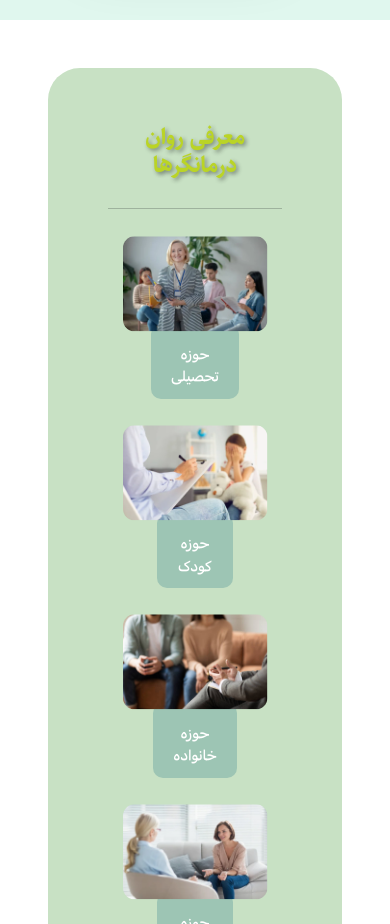
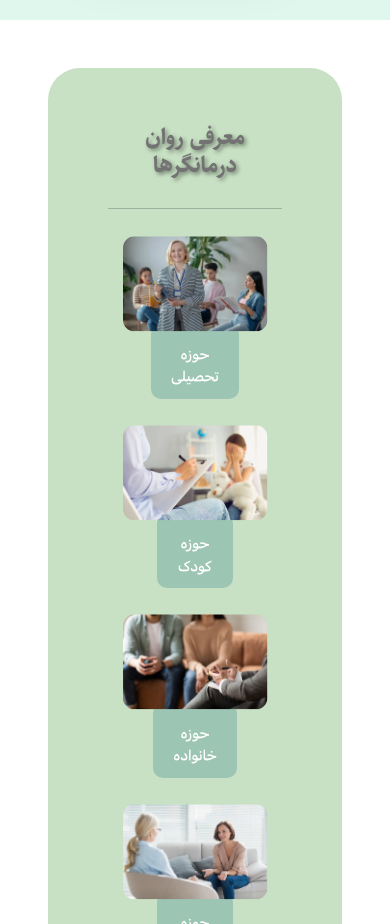
Before and after one commit to ENIAC-ORG/Front-end, a React (Vite) app: page / in a window 390 px wide. Shown: the part 2480-3404 px from the top of the page. Built offline with nearby package versions, Linux system fonts and the light colour scheme; no server answers; a web font is replaced by a local one.

Commit message:
fix(HomePage):responsive

```diff
--- a/src/components/Doctor/doctor.css
+++ b/src/components/Doctor/doctor.css
@@ -168,7 +168,6 @@
   @media only screen and (max-width: 420px) {
     .doctor_h1{
         font-size: 23px;
-        color: #bad426;
         }
         .project1-img img{
             scale: 190%;
@@ -195,7 +194,6 @@
   @media only screen and (min-width: 420px) {
     .doctor_h1{
         font-size: 28px;
-        color: #26d48c;
         }
         .project1-img img{
             scale: 150%;
@@ -218,33 +216,6 @@
         }
 
 }
-
-/* @media only screen and (max-width: 500px) {
-    .doctor_h1{
-        font-size: 28px;
-        }
-        .project1-img img{
-            scale: 150%;
-        }
-        .project1-content{
-            scale: 100%;
-            top:15px;
-        }
-        .project1-content a{
-            font-size: 15px;
-            padding: 20px 20px 10px 20px;
-        }
-        .project1-img{
-            padding: 0px;
-        }
-
-        .project1-item{
-            margin-top:30px;
-            margin-bottom: 30px;
-        }
-
-  } */
-
 
   @media only screen and (min-width: 500px) {
         .project1-img img{
```
